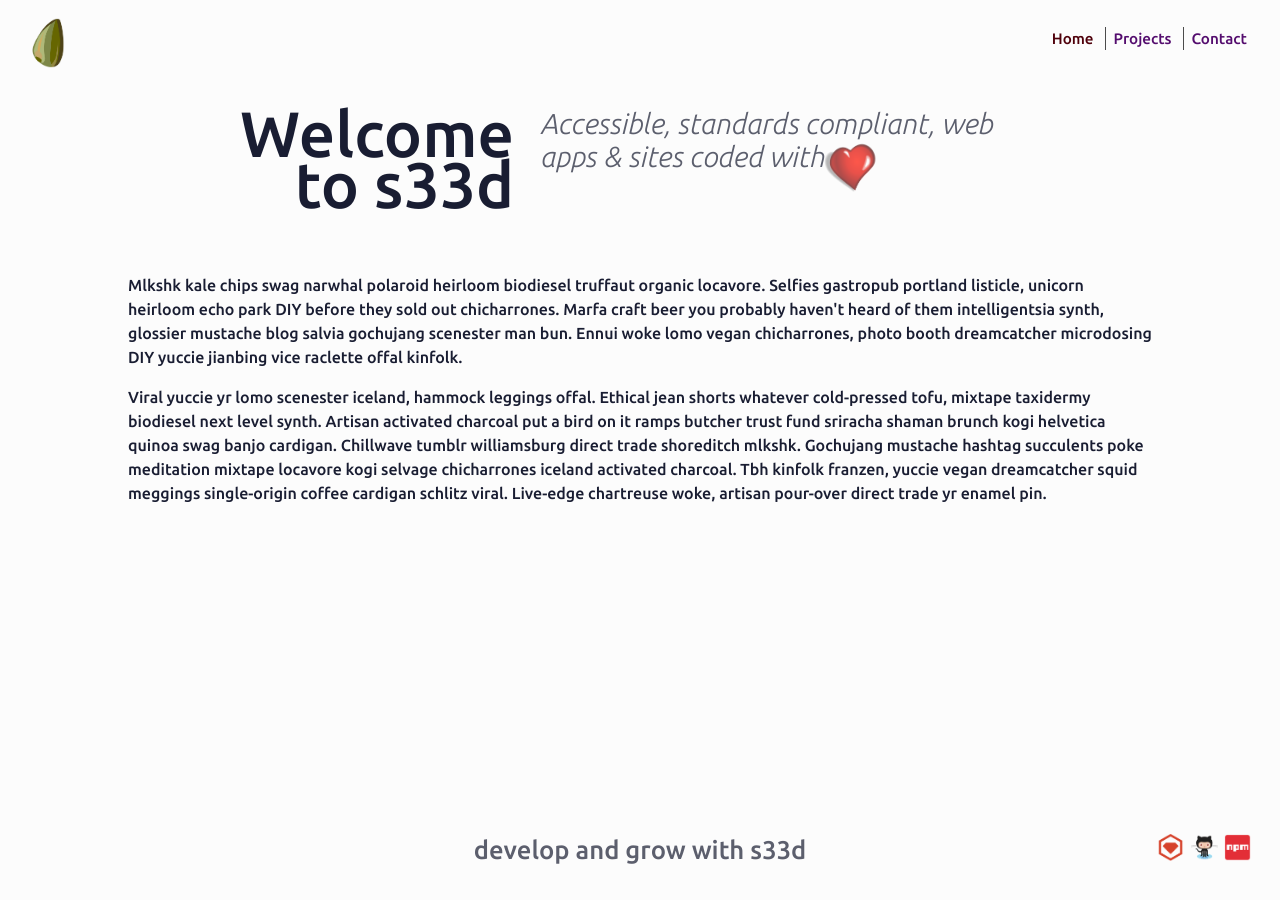
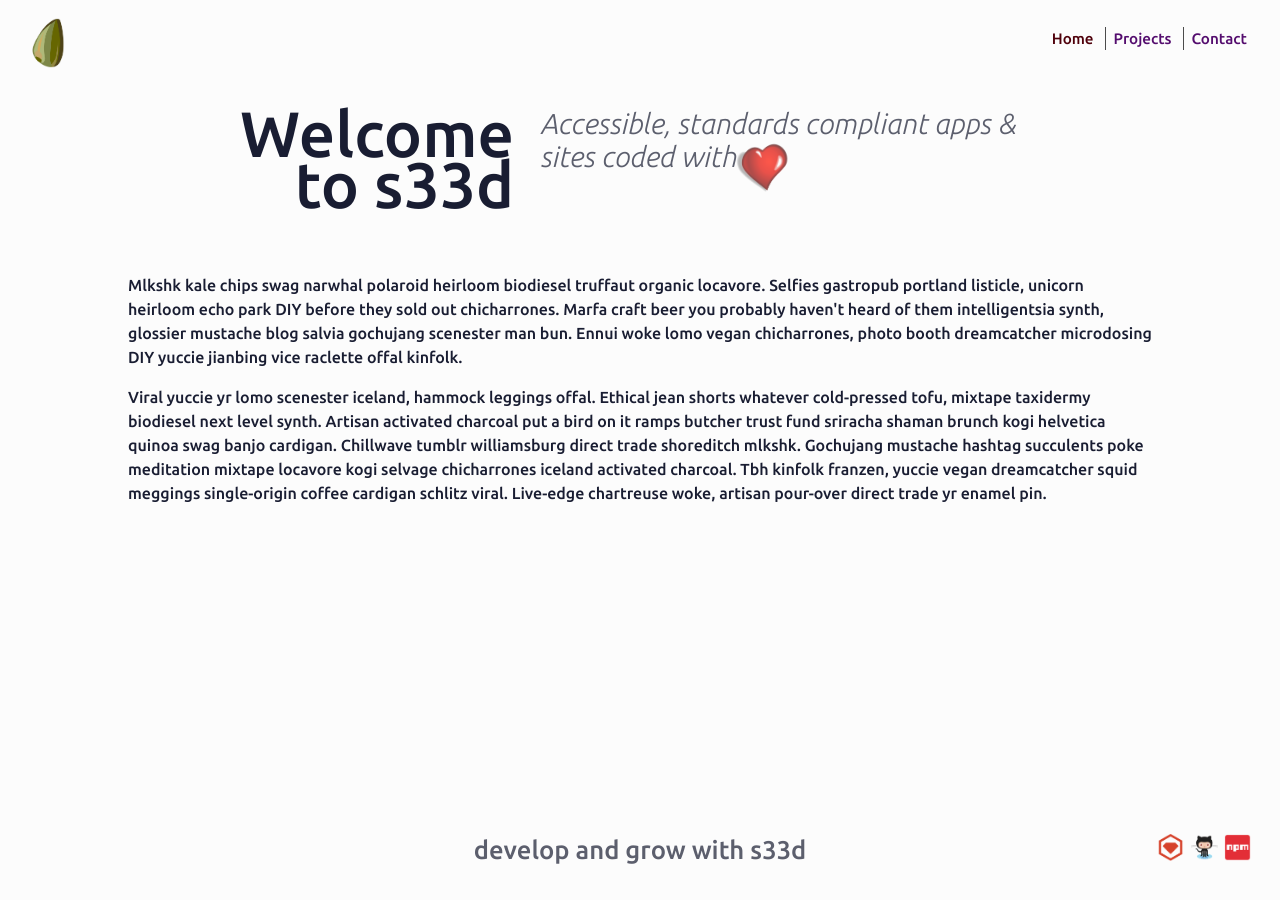
Before and after one commit to s33dco/s33dsite, a Jekyll site: the page built from index.html, in a window 1280 px wide. Built offline with Jekyll 4.4.1, drawn with Linux system fonts in a browser that asks for light colours; nearby versions of some CDN libraries.

```diff
--- a/_posts/2017-11-11-banco.html
+++ b/_posts/2017-11-11-banco.html
@@ -10,7 +10,7 @@ repo: https://github.com/s33dco/banco
 site:
 ---
 
-<p>A statement analyizer, import .CSV files, export a understanding.</p>
+<p>A statement profiler and analyizer, import CSV files, export a understanding.</p>
 
 <p>Banco was written to summarize and profile csv files downloaded from online banks, we've all wondered where the money goes and this gem provides a simple solution to the question. The app compares the description/name of the transactions, accumulating the totals for the same string names, you're welcome to increase the string length it matches should you need but though testing it seems spot on.</p>
 
--- a/index.html
+++ b/index.html
@@ -10,13 +10,14 @@ description: Accessible, standards compliant, SEO sites & apps, HTML5 CSS3 SASS
 	</div>
 	<div class="callout-copy">
 		<h1>
-			Accessible, standards compliant, web apps & sites coded with<img src="/images/heart.png">
+			Accessible, standards compliant apps & sites coded with<img src="/images/heart.png">
 		</h1>
 	</div>
 </div>
 
 
 <div class="main-section">
+
 	<p>
 		Mlkshk kale chips swag narwhal polaroid heirloom biodiesel truffaut organic locavore. Selfies gastropub portland listicle, unicorn heirloom echo park DIY before they sold out chicharrones. Marfa craft beer you probably haven't heard of them intelligentsia synth, glossier mustache blog salvia gochujang scenester man bun. Ennui woke lomo vegan chicharrones, photo booth dreamcatcher microdosing DIY yuccie jianbing vice raclette offal kinfolk.
 	</p>
```
Lines whose indentation alone changed are shown as unchanged.
